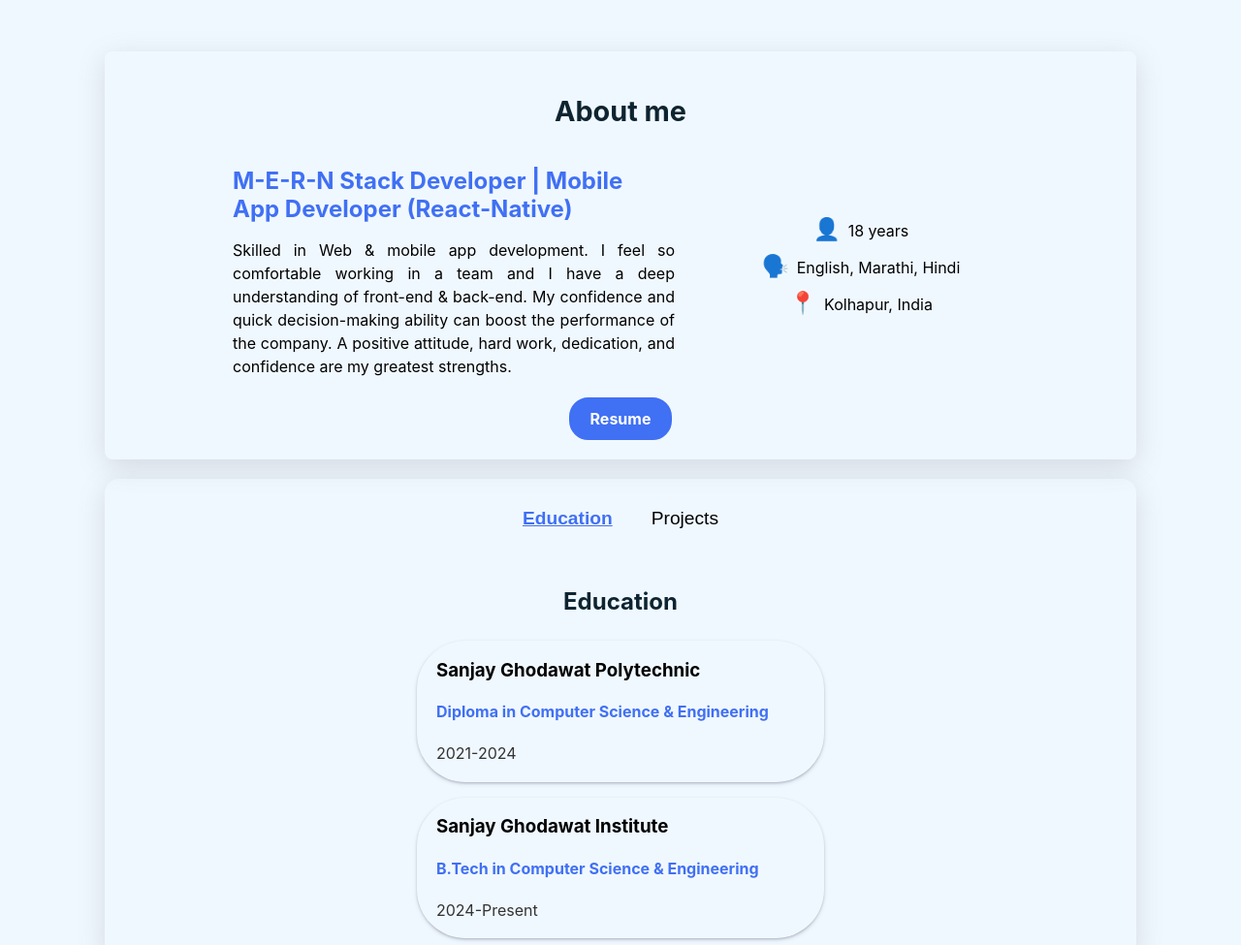
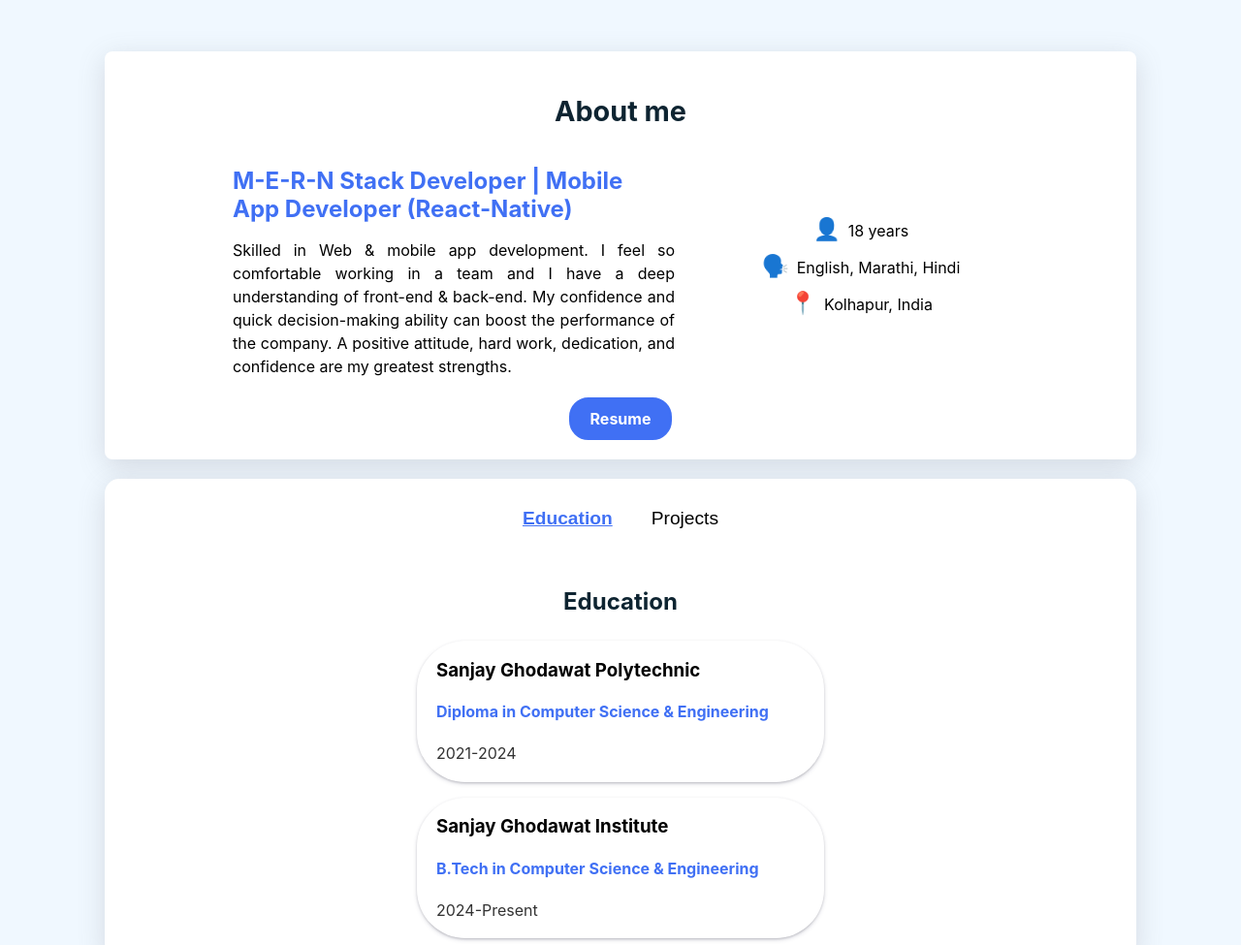
Before and after one commit to Atharv-28/portfolio, a React (Create React App) app: page / in a window 1280 px wide. Shown: the part 491-1466 px from the top of the page at 97% size. Built offline with nearby package versions, Linux system fonts and the light colour scheme.

Commit message:
UI color updated

```diff
--- a/src/styles/aboutme.css
+++ b/src/styles/aboutme.css
@@ -5,6 +5,7 @@
     padding: 20px;
     border-radius: 8px;
     width: 80vw;
+    background-color: #fff;
     box-shadow: rgba(100, 100, 111, 0.2) 0px 7px 29px 0px;
   }
 
--- a/src/styles/career.css
+++ b/src/styles/career.css
@@ -6,6 +6,7 @@
     padding: 20px;
     border-radius: 15px;
     width: 80vw;
+    background-color: #fff;
     box-shadow: rgba(100, 100, 111, 0.2) 0px 7px 29px 0px;
   }
 
@@ -61,6 +62,7 @@
     align-items: center;
   }
   .degree{
+    background-color:#fff;
     border-radius: 50px;
     width: 50%;
     height: max-content;
```
Also changed, not shown: 1 other file (tests, documents, lock files or other folders).
